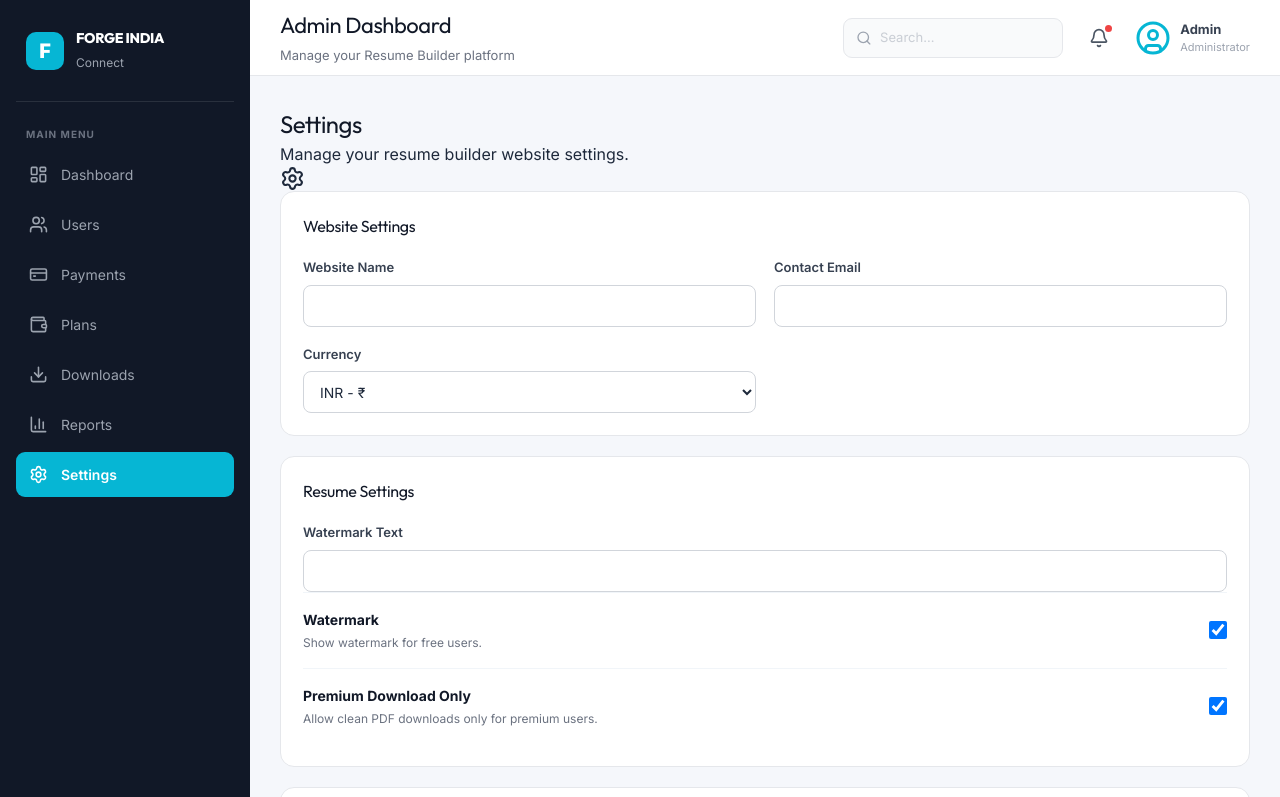
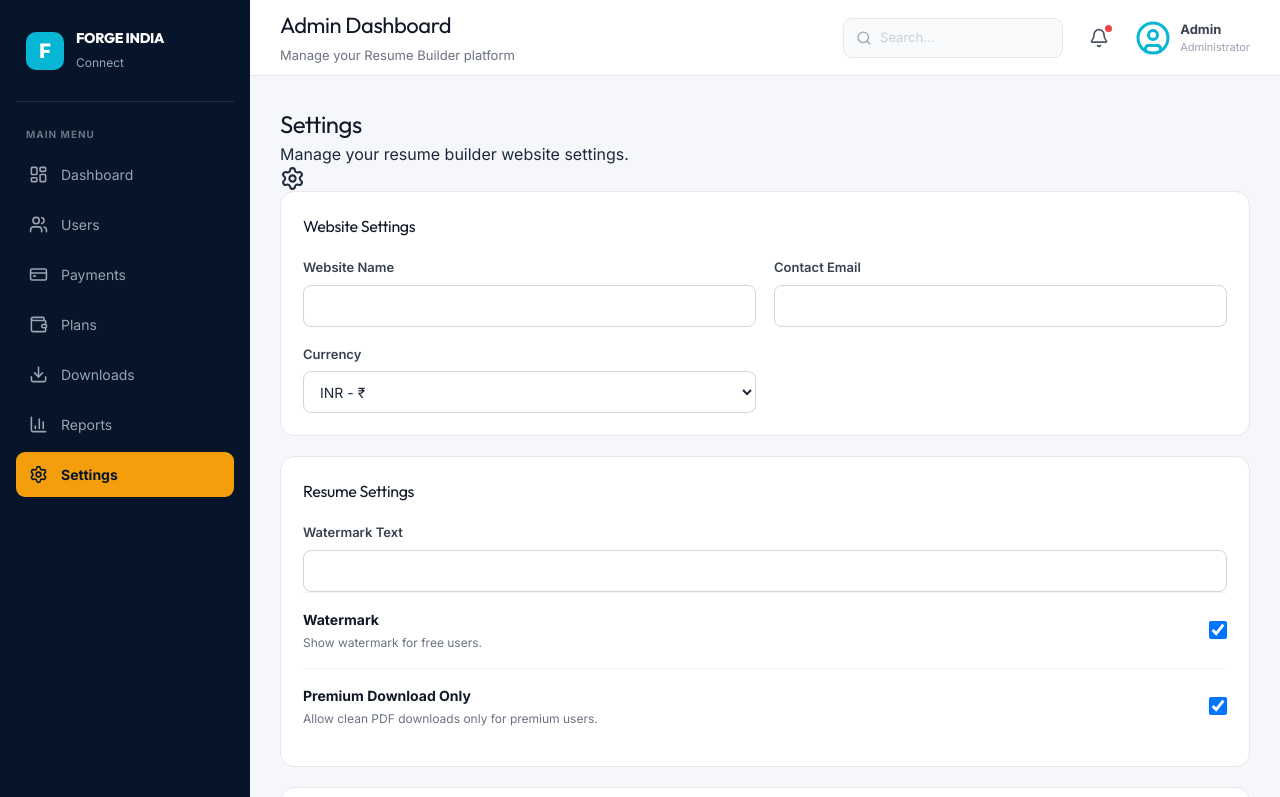
Before and after one commit to forgeindiaconnect-Techies/resume-ai, a React (Vite) app in the folder client/: page /admin/settings in a window 1280 px wide. Shown: the top 797 px of the page. Built offline with nearby package versions, Linux system fonts and the light colour scheme; no server answers; sample sign-in values are in the browser's storage.

Commit message:
Update admin sidebar UI colors based on branding

```diff
--- a/client/src/index.css
+++ b/client/src/index.css
@@ -1443,7 +1443,7 @@
 .admin-sidebar {
   width: 250px;
   min-height: 100vh;
-  background: #111827;
+  background: #06152a; /* Deep navy blue */
   color: #ffffff;
   display: flex;
   flex-direction: column;
@@ -1512,14 +1512,14 @@
 }
 
 .admin-menu-item:hover {
-  background: #1f2937;
+  background: #0f2a50;
   color: #ffffff;
 }
 
 .admin-menu-item.active {
-  background: #06b6d4;
-  color: #ffffff;
-  font-weight: 600;
+  background: #f59e0b;
+  color: #06152a;
+  font-weight: 700;
 }
 
 .admin-sidebar-bottom {
```
